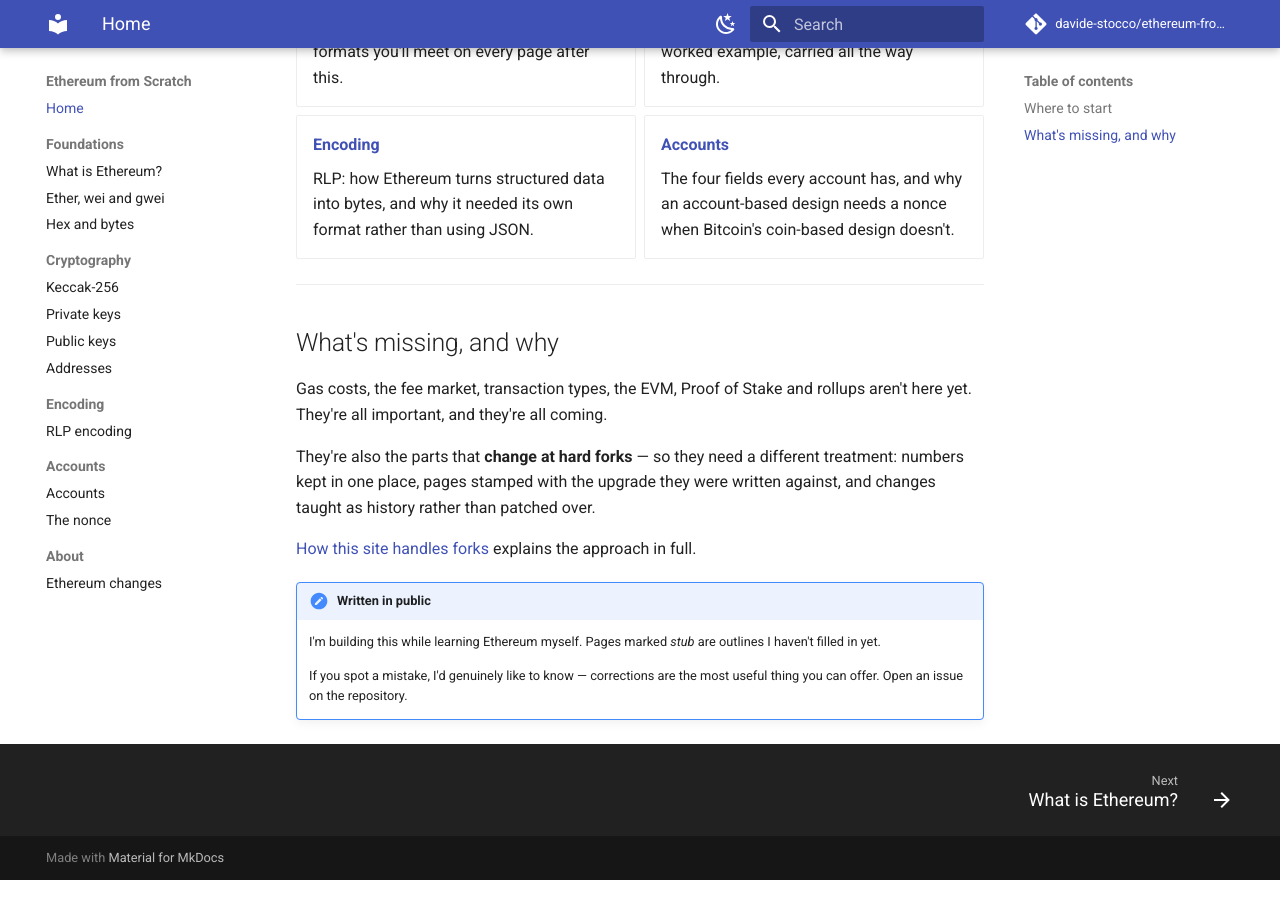
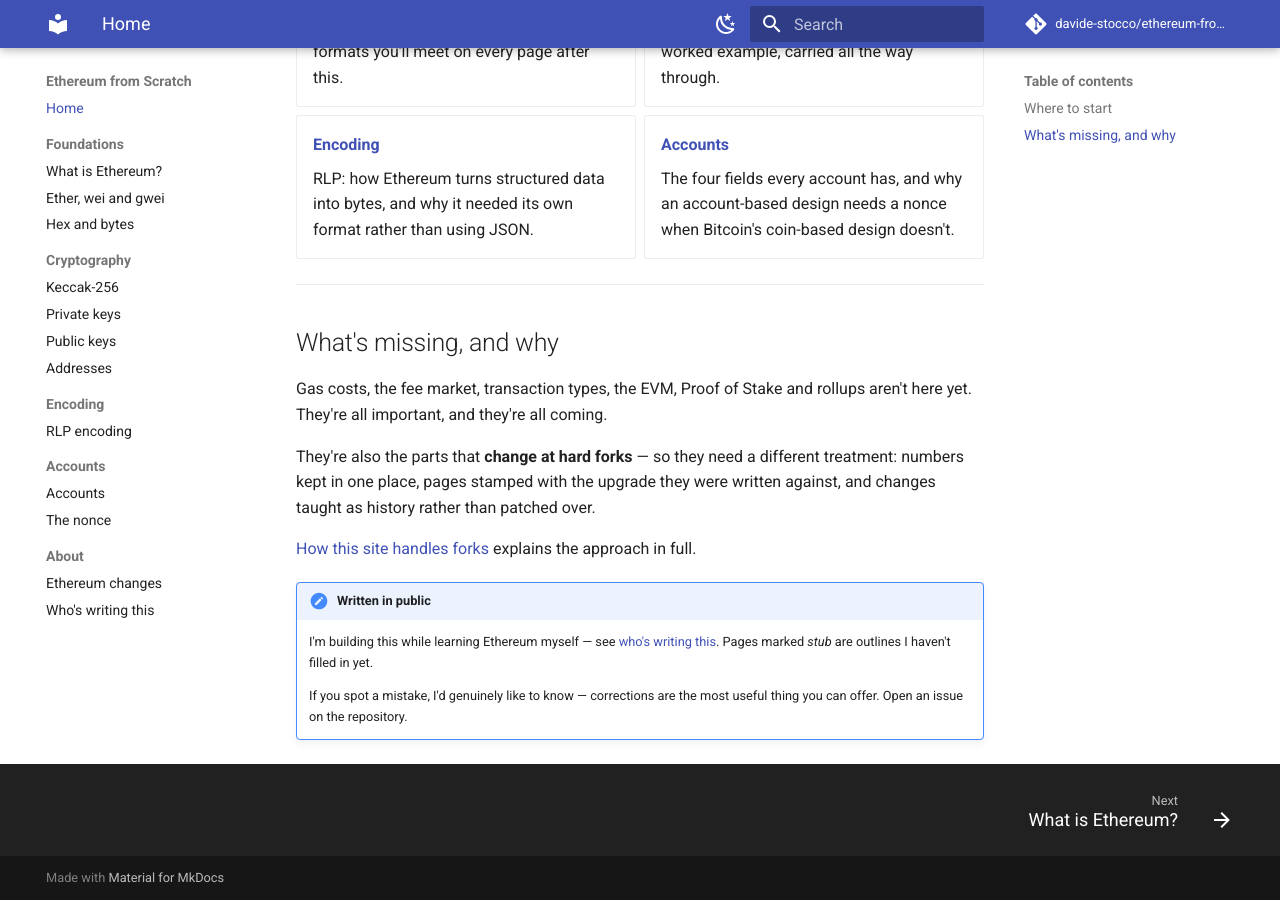
Before and after one commit to davide-stocco/ethereum-from-scratch, an MkDocs documentation site: the page built from docs/index.md, in a window 1280 px wide and 900 px high, scrolled down 705 px. Built offline with MkDocs 1.6.1 and Material for MkDocs 9.7.7, drawn with Linux system fonts in a browser that asks for light colours; comment, search, counter and statistics services are not loaded.

Commit message:
Add an about page, linking out to my own site
Framing and the learner caveat are written; the biography itself is
left as a TODO to fill in.

```diff
--- a/docs/index.md
+++ b/docs/index.md
@@ -46,8 +46,9 @@ They're also the parts that **change at hard forks** — so they need a differen
 
 !!! note "Written in public"
 
-    I'm building this while learning Ethereum myself. Pages marked *stub* are
-    outlines I haven't filled in yet.
+    I'm building this while learning Ethereum myself — see
+    [who's writing this](about/about-me.md). Pages marked *stub* are outlines
+    I haven't filled in yet.
 
     If you spot a mistake, I'd genuinely like to know — corrections are the most
     useful thing you can offer. Open an issue on the repository.
--- a/mkdocs.yml
+++ b/mkdocs.yml
@@ -84,3 +84,4 @@ nav:
       - The nonce: accounts/nonce.md
   - About:
       - Ethereum changes: about/forks.md
+      - Who's writing this: about/about-me.md
```
Also changed, not shown: docs/about/about-me.md (added, +33 -0 lines).
